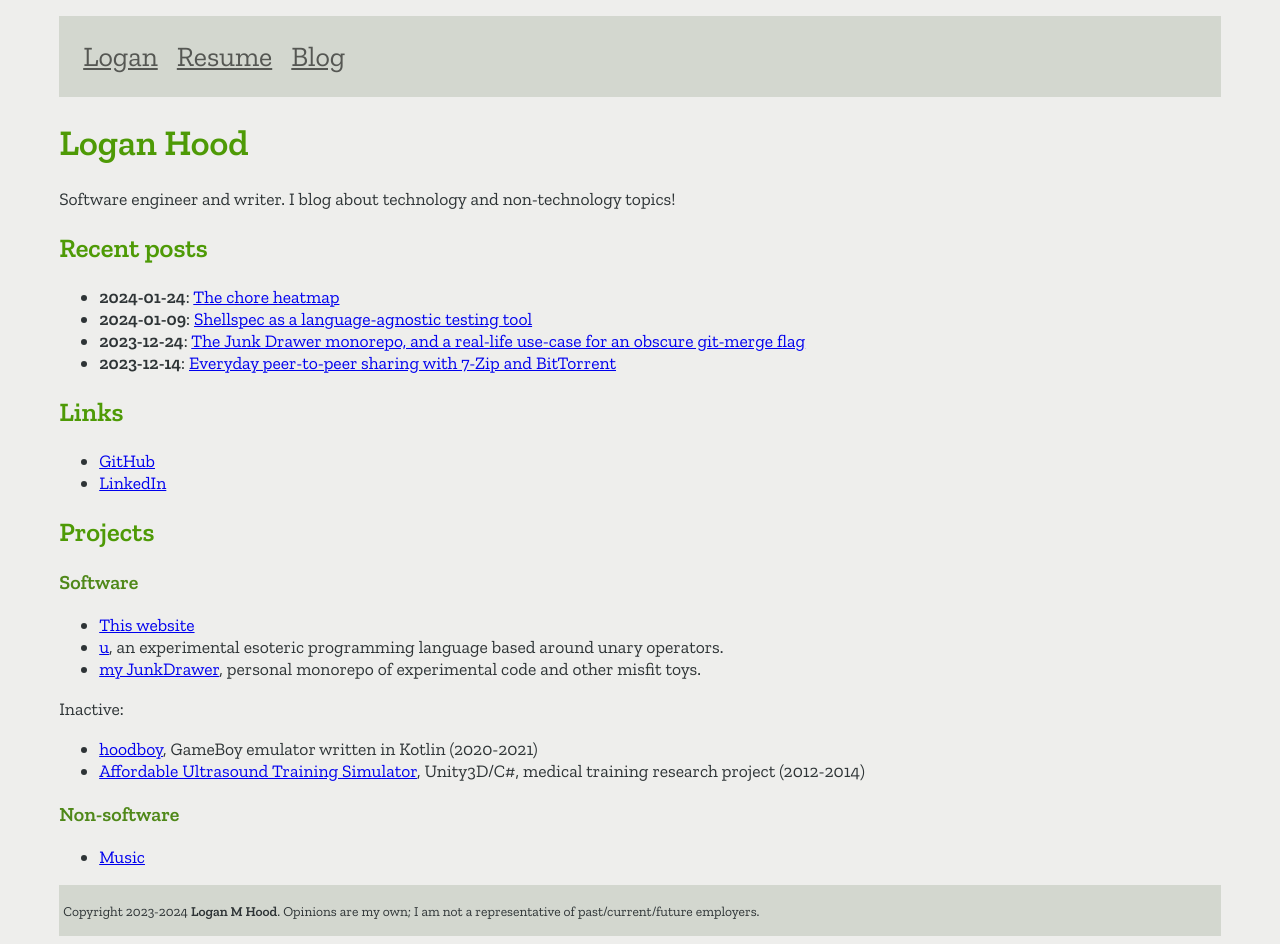
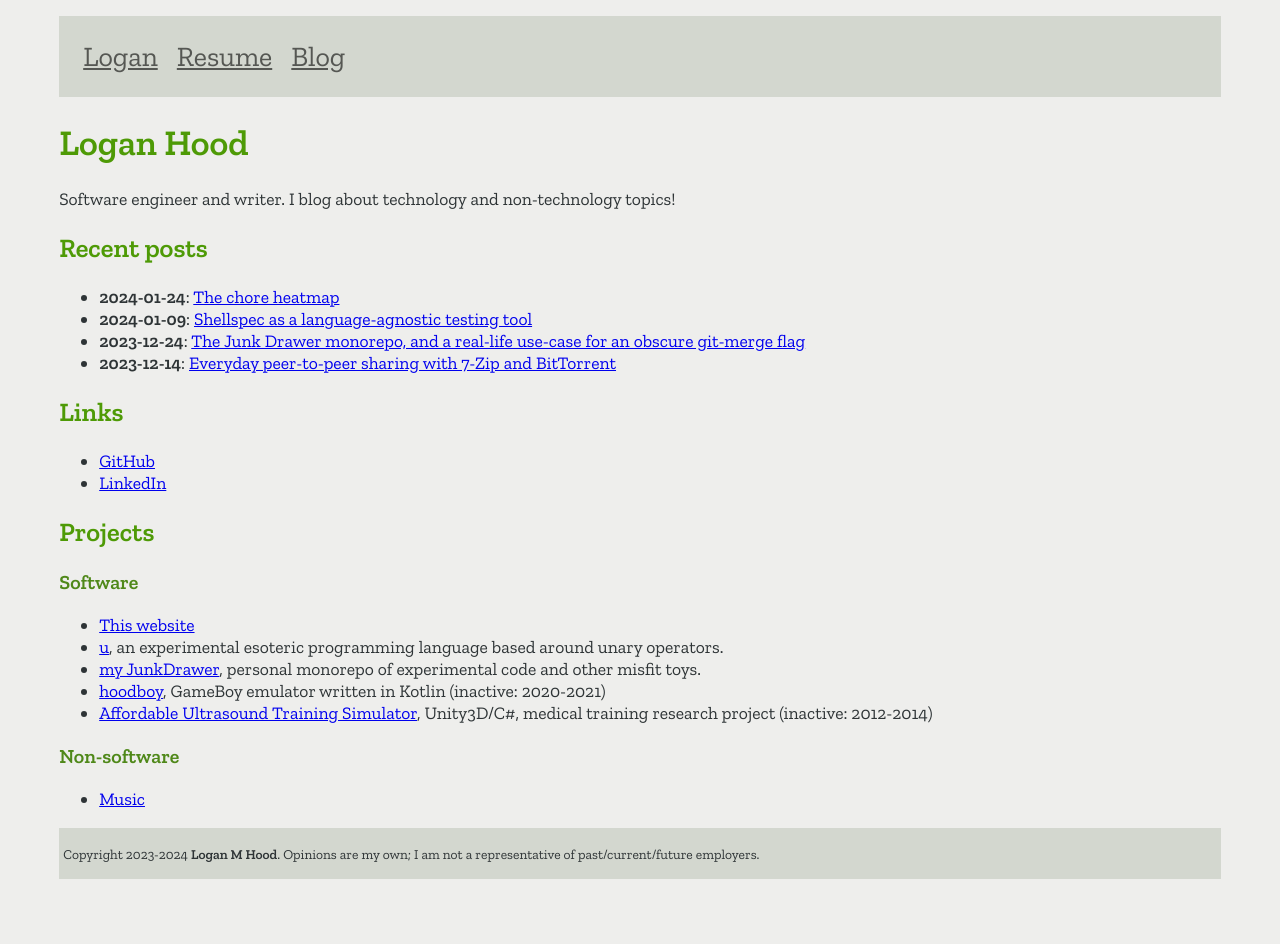
Before and after one commit to hoodlm/loganhooddotcom, a Jekyll site: the page built from index.md, in a window 1280 px wide. Built offline with Jekyll 4.4.1, drawn with Linux system fonts in a browser that asks for light colours; after the commit the page ends 900 px from its top, so only the background shows below that.

Commit message:
fixup: collapse inactive (but interesting) projects into one list

```diff
--- a/index.md
+++ b/index.md
@@ -24,11 +24,8 @@ Software engineer and writer. I blog about technology and non-technology topics!
 * [This website](./about.html)
 * [u](https://github.com/hoodlm/u/tree/main), an experimental esoteric programming language based around unary operators.
 * [my JunkDrawer](https://github.com/hoodlm/JunkDrawer), personal monorepo of experimental code and other misfit toys.
-
-Inactive:
-
-* [hoodboy](https://github.com/hoodlm/hoodboy), GameBoy emulator written in Kotlin (2020-2021)
-* [Affordable Ultrasound Training Simulator](https://github.com/hoodlm/affordable-medical-ultrasound-training-simulator), Unity3D/C#, medical training research project (2012-2014)
+* [hoodboy](https://github.com/hoodlm/hoodboy), GameBoy emulator written in Kotlin (inactive: 2020-2021)
+* [Affordable Ultrasound Training Simulator](https://github.com/hoodlm/affordable-medical-ultrasound-training-simulator), Unity3D/C#, medical training research project (inactive: 2012-2014)
 
 ### Non-software
 
```
